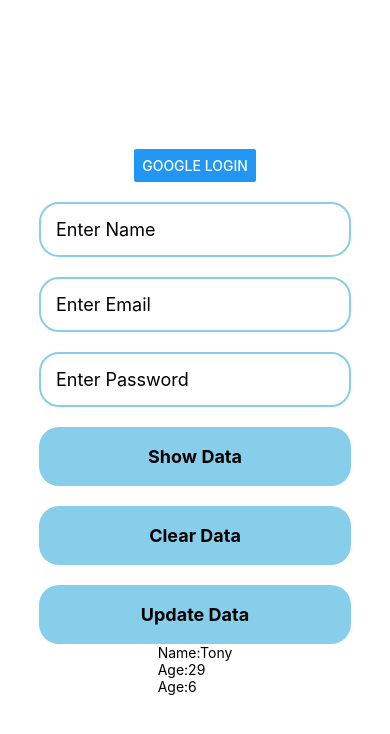
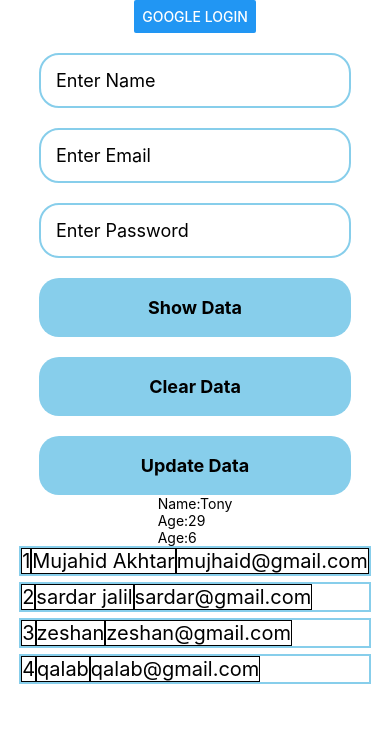
Before and after one commit to Mujahid1717/socialLogin_firebase, a React Native app: screen / in a window 390 px wide. Shown: the top 734 px of the page. Built offline with nearby package versions, Linux system fonts and the light colour scheme.

Commit message:
applying on component in flat list

```diff
--- a/App.js
+++ b/App.js
@@ -1,10 +1,32 @@
-import { StyleSheet, Button, View,TextInput,TouchableOpacity,Text } from 'react-native'
+import { StyleSheet, Button, View,TextInput,TouchableOpacity,Text,FlatList } from 'react-native'
 import React,{useEffect,useState} from 'react'
 import { GoogleSignin, statusCodes } from '@react-native-google-signin/google-signin';
 import {exStyle} from './config/styles'
 import UserData from './src/screens/UserData'
 
 const App = () => {
+  const users = [
+    {
+      id:1,
+      name:'Mujahid Akhtar',
+      email:"mujhaid@gmail.com"
+    },
+    {
+      id:2,
+      name:'sardar jalil',
+      email:"sardar@gmail.com"
+    },
+    {
+      id:3,
+      name:'zeshan',
+      email:"zeshan@gmail.com"
+    },
+    {
+      id:4,
+      name:'qalab',
+      email:"qalab@gmail.com"
+    },
+  ]
   const [name, setName] = useState('');
   const [password, setPassword] = useState('');
   const [email, setEmail] = useState('');
@@ -88,7 +110,22 @@
         <Text style={exStyle.BtnText}>Update Data</Text>
       </TouchableOpacity>
       <UserData name={num} age = {29} height = {6}/>
+      <FlatList
+        data = {users}
+        renderItem={({item})=><UserCustom data = {item}/>
 
+        }
+      />
+    </View>
+  )
+}
+const UserCustom = (props) => {
+  const item = props.data
+  return(
+    <View style={styles.box}>
+        <Text style={styles.item}>{item.id}</Text>
+        <Text style={styles.item}>{item.name}</Text>
+        <Text style={styles.item}>{item.email}</Text>
     </View>
   )
 }
@@ -104,6 +141,19 @@
     fontSize:18,
     borderRadius:20
   },
+  box:{
+    flexDirection:'row',
+    borderColor:'skyblue',
+    borderWidth:2,
+    marginBottom:6,
+  },
+  item:{
+    fontSize:20,
+    color:'black',
+    borderWidth:1,
+    textAlignVertical:'center',
+    textAlign:'center'
+  }
 
 
 });
```
